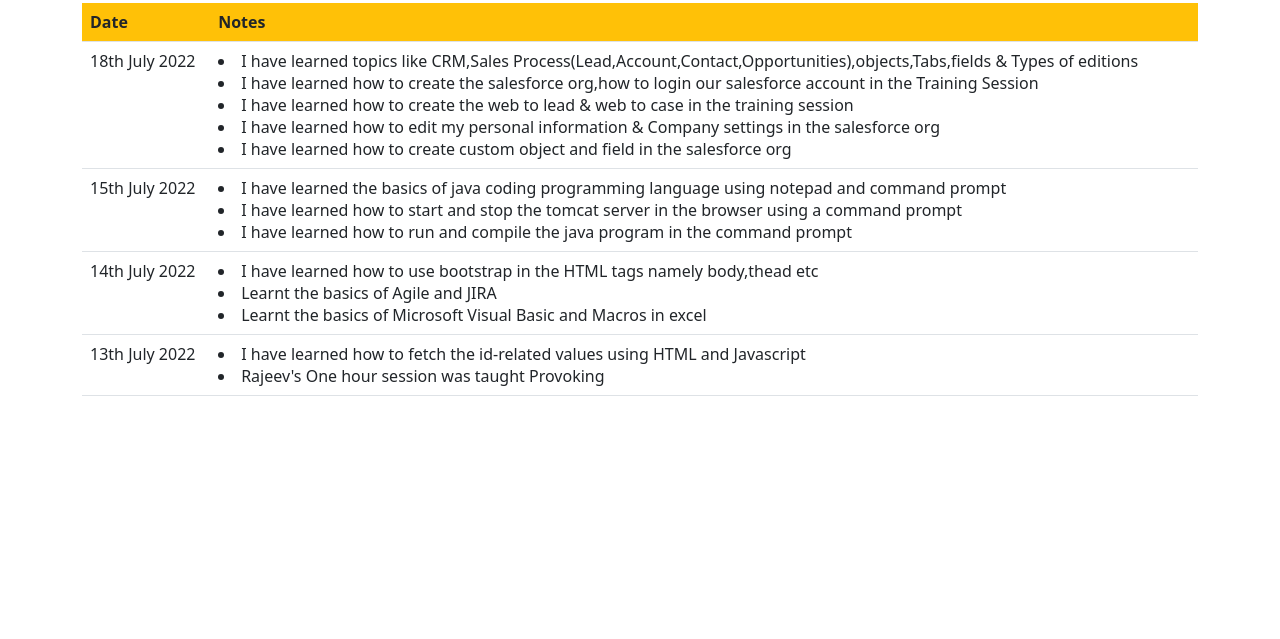
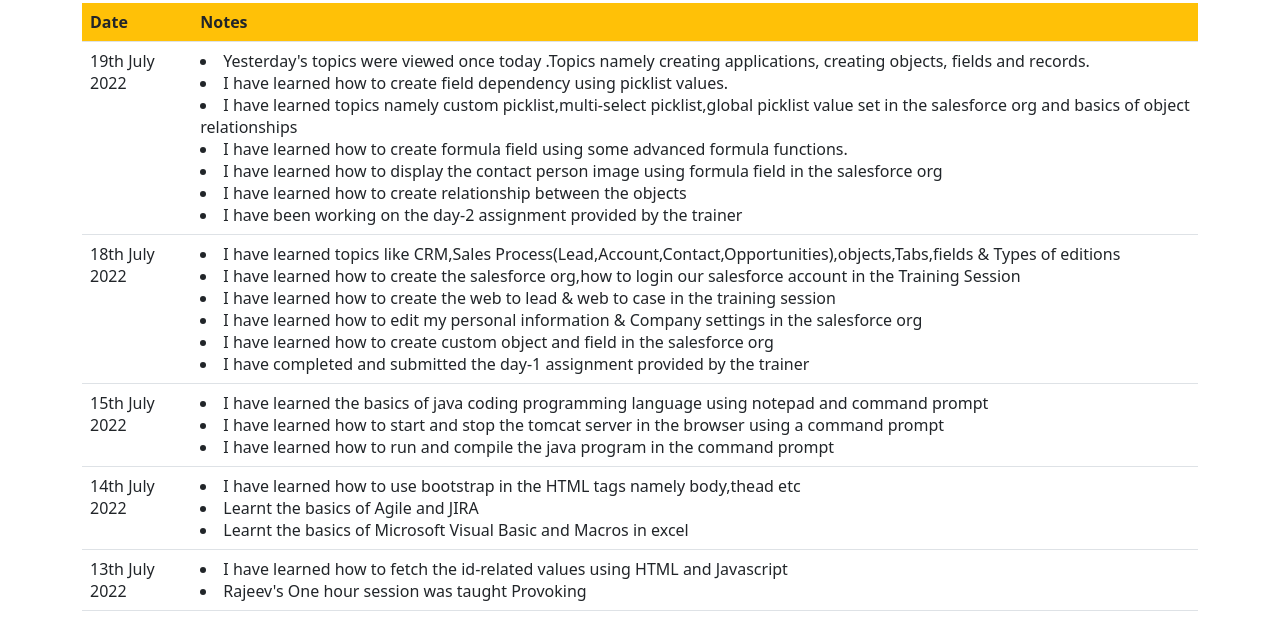
Before and after one commit to prabhakaran-mrk/prabhakaran-mrk.github.io, a plain HTML site: page journal.html in a window 1280 px wide. Shown: the part 53-692 px from the top of the page. Drawn offline with nearby package versions, Linux system fonts and the light colour scheme.

Commit message:
file uploaded
file uploaded

```diff
--- a/journal.html
+++ b/journal.html
@@ -16,6 +16,18 @@
 				</thead>
 				<tbody>
 				    <tr>
+						<td>19th July 2022</td>
+						<td>
+							<li>Yesterday's topics were viewed once today .Topics namely creating applications, creating objects, fields and records.</li>
+							<li>I have learned how to create field dependency using picklist values.</li>
+							<li>I have learned topics namely custom picklist,multi-select picklist,global picklist value set in the salesforce org and basics of object relationships</li>
+							<li>I have learned how to create formula field using some advanced formula functions.</li>
+							<li>I have learned how to display the contact person image using formula field in the salesforce org</li>
+							<li>I have learned how to create relationship between the objects</li>
+							<li>I have been working on the day-2 assignment provided by the trainer</li>
+						</td>
+					</tr>
+				    <tr>
 						<td>18th July 2022</td>
 						<td>
 							<li>I have learned topics like CRM,Sales Process(Lead,Account,Contact,Opportunities),objects,Tabs,fields & Types of editions</li>
@@ -23,6 +35,7 @@
 							<li>I have learned how to create the web to lead & web to case in the training session</li>
 							<li>I have learned how to edit my personal information & Company settings in the salesforce org</li>
 							<li>I have learned how to create custom object and field in the salesforce org</li>
+							<li>I have completed and submitted the day-1 assignment provided by the trainer</li>
 						</td>
 					</tr>
 					<tr>
```
